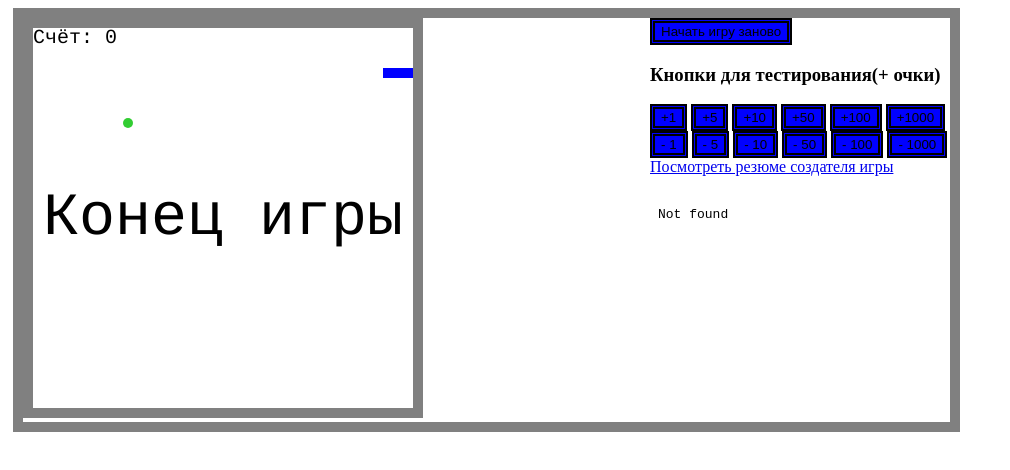
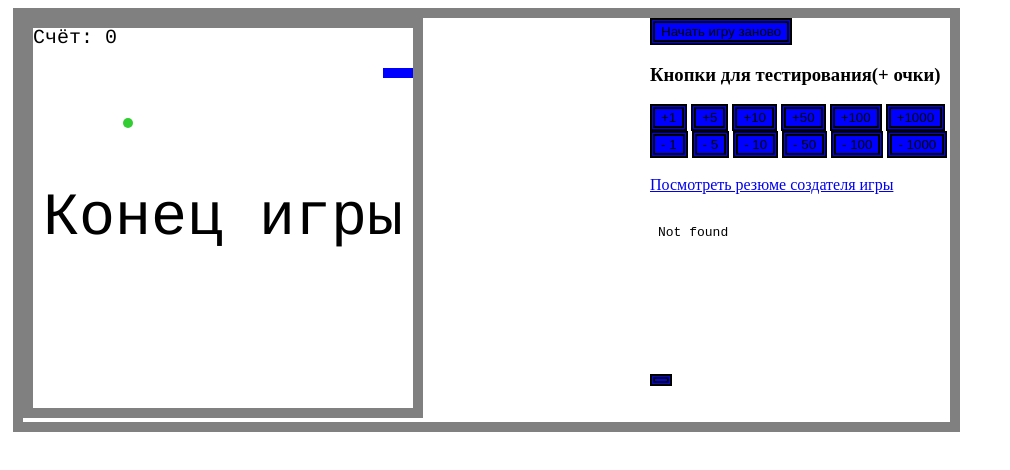
Before and after one commit to kreepmeister/kreepmeister.github.io, a plain HTML site: page index.html in a window 1280 px wide. Shown: the whole page, without its empty margins (0-1010 px from the left). Drawn offline with Linux system fonts and the light colour scheme.

Commit message:
Update index.html

```diff
--- a/index.html
+++ b/index.html
@@ -16,6 +16,7 @@
 	<canvas id="canvas" width="400" height="400"></canvas>
 
 	<script src="file/jquery.js"></script>
+	<script src="file/like.js"></script>
 	<script>
 		var canvas = document.getElementById("canvas");
 		var  ctx = canvas.getContext("2d");
@@ -384,8 +385,9 @@
 	<button onclick="javascript: score -= 50;">- 50</button>
 	<button onclick="javascript: score -= 100;">- 100</button>
 	<button onclick="javascript: score -= 1000;">- 1000</button>
-	<br><a href='resume.html'>Посмотреть резюме создателя игры</a>
+	<br><br><a href='resume.html'>Посмотреть резюме создателя игры</a>
 	<br><br><embed src="file/sound.mp3" autostart='True' loop='True'></embed>
+	<br><button class="heart"><span class="likes-number"></span></button>
 	</div>
 </body>
 </html>
```
